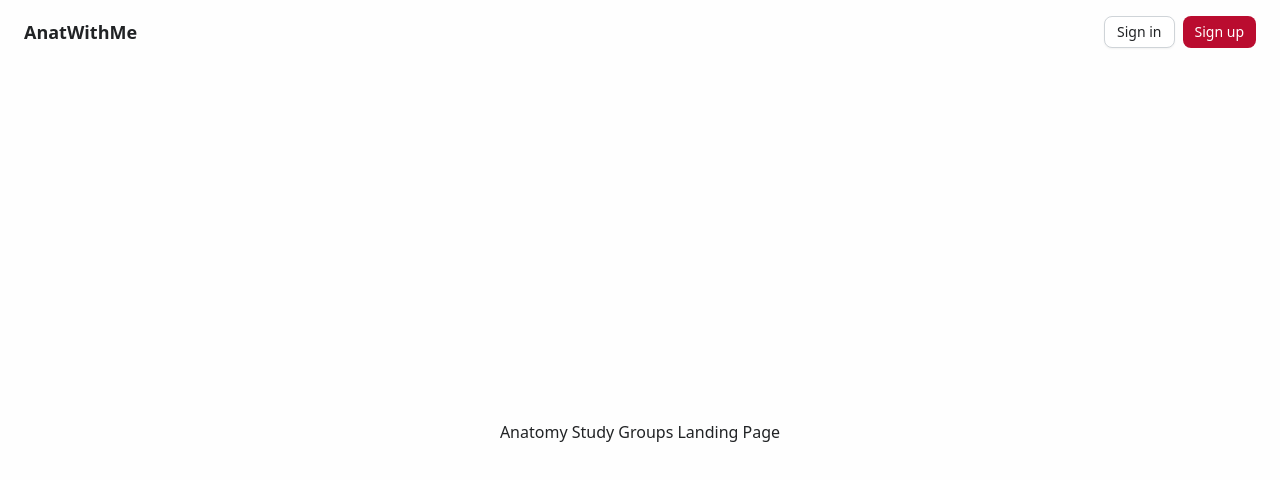
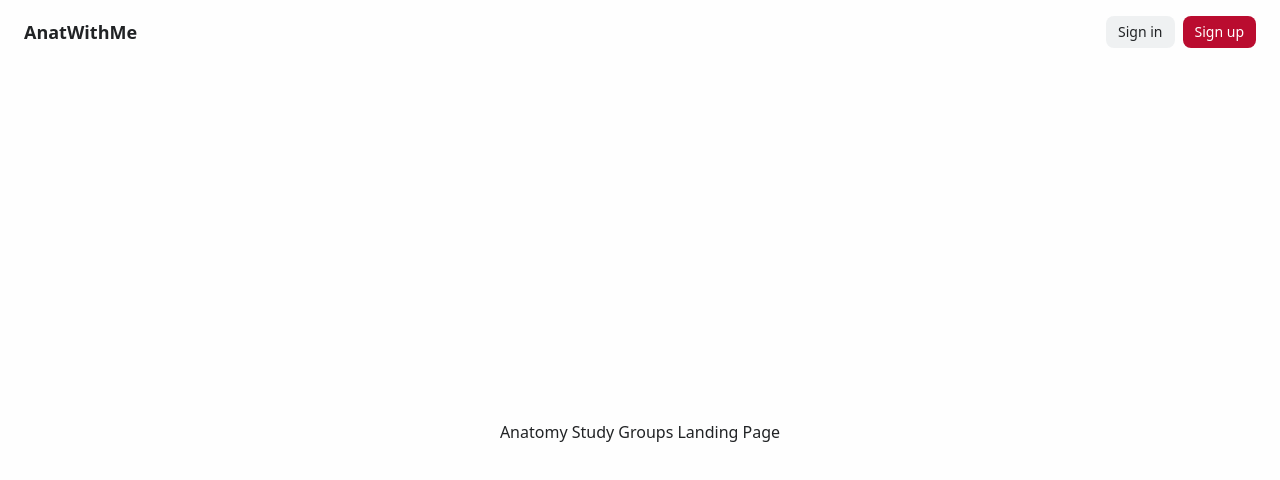
Before and after one commit to donutdiet/cse5911, a Next.js app: page / in a window 1280 px wide. Shown: the top 480 px of the page. Built offline with nearby package versions, Linux system fonts and the light colour scheme; no server answers.

Commit message:
Adjust auth button styling

```diff
--- a/components/auth/auth-button.tsx
+++ b/components/auth/auth-button.tsx
@@ -17,7 +17,7 @@ export async function AuthButton() {
     </div>
   ) : (
     <div className="flex gap-2">
-      <Button asChild size="sm" variant={"outline"}>
+      <Button asChild size="sm" variant={"secondary"}>
         <Link href="/login">Sign in</Link>
       </Button>
       <Button asChild size="sm" variant={"default"}>
--- a/components/auth/logout-button.tsx
+++ b/components/auth/logout-button.tsx
@@ -14,7 +14,7 @@ export function LogoutButton() {
   };
 
   return (
-    <Button onClick={logout} className="cursor-pointer">
+    <Button onClick={logout} variant="outline" className="cursor-pointer">
       Logout
     </Button>
   );
```
